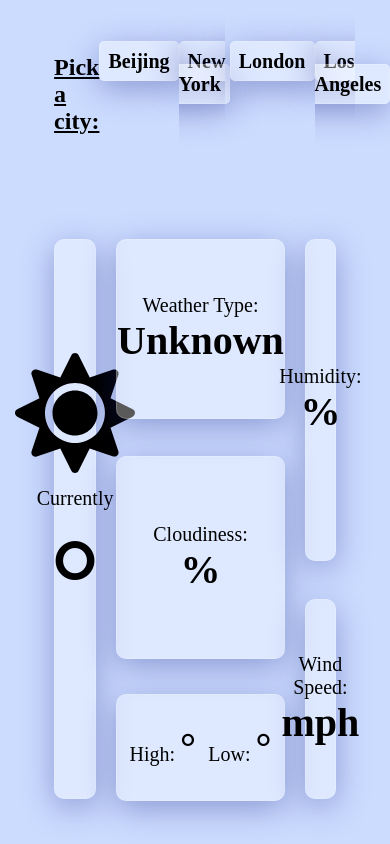
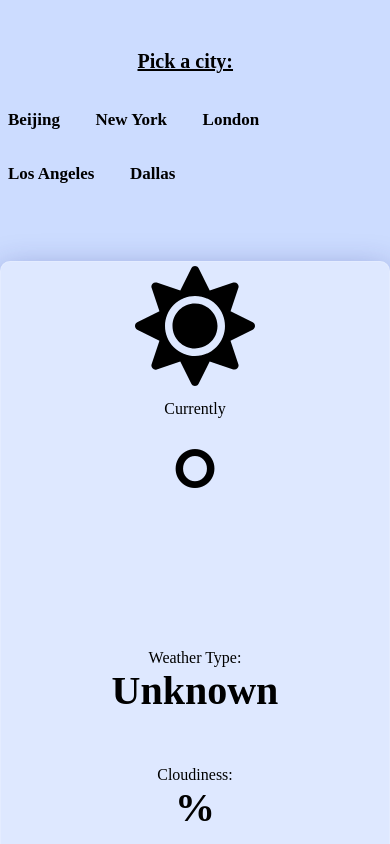
Before and after one commit to michellewongi/Weather_App, a React (Create React App) app: page / in a window 390 px wide. Shown: the top 844 px of the page. Built offline with nearby package versions, Linux system fonts and the light colour scheme; a web font is replaced by a local one.

Commit message:
Media queries

```diff
--- a/src/App.css
+++ b/src/App.css
@@ -9,28 +9,32 @@ body {
 }
 
 .picker {
-  font-size: 24px;
+  font-size: 20px;
   text-decoration: underline;
+  margin-right: 5vmin;
 }
 
 .cities {
   display: flex;
   flex-direction: row;
-  justify-content: space-between;
+  justify-content: space-evenly;
   margin-bottom: 3rem;
 }
 
 .cities a {
-  background: rgba(255, 255, 255, 0.35);
-  box-shadow: 0 8px 32px 0 rgba(31, 38, 135, 0.37);
-  backdrop-filter: blur(0px);
-  -webkit-backdrop-filter: blur(0px);
-  border-radius: 5px;
-  border: 1px solid rgba(255, 255, 255, 0.18);
   color: black;
   font-weight: bold;
   padding: 8px;
   text-decoration: none;
+}
+
+.cities p {
+  font-size: 17px;
+  margin-right: 5vmin;
+}
+
+.city {
+  display: flex;
 }
 
 .city-name {
@@ -127,3 +131,81 @@ body {
 .WeatherImageWrapper {
   font-size: 120px;
 }
+
+@media (min-width: 456px) and (max-width: 600px) {
+  body {
+    font-size: 17px;
+  }
+
+  .cities {
+    flex-direction: column;
+  }
+
+  .city {
+    flex-direction: row;
+    flex-wrap: wrap;
+  }
+
+  .currentTemp strong {
+    font-size: 6rem;
+    margin-bottom: 2rem;
+  }
+
+  .weather-type strong,
+  .cloudiness strong,
+  .highlow strong,
+  .wind strong,
+  .humidity strong {
+    font-size: 1.5rem;
+  }
+}
+
+@media (max-width: 456px) {
+  body {
+    font-size: 16px;
+    margin-bottom: 0;
+  }
+
+  .App {
+    max-width: 100%;
+    margin-bottom: 0;
+  }
+
+  .WeatherCard {
+    background: rgba(255, 255, 255, 0.35);
+    box-shadow: 0 8px 32px 0 rgba(31, 38, 135, 0.37);
+    backdrop-filter: blur(0px);
+    -webkit-backdrop-filter: blur(0px);
+    border-radius: 10px;
+    border: 1px solid rgba(255, 255, 255, 0.18);
+    display: flex;
+    flex-direction: column;
+    margin: 0 auto;
+  }
+
+  .currentTemp,
+  .weather-type,
+  .cloudiness,
+  .highlow,
+  .wind,
+  .humidity {
+    background: none;
+    box-shadow: none;
+    backdrop-filter: none;
+    border: none;
+    margin: 0 0 2rem;
+  }
+
+  .picker {
+    text-align: center;
+  }
+
+  .cities {
+    flex-direction: column;
+  }
+
+  .city {
+    flex-direction: row;
+    flex-wrap: wrap;
+  }
+}
--- a/src/components/WeatherImage.js
+++ b/src/components/WeatherImage.js
@@ -5,10 +5,15 @@ import {
   faSun,
   faCloudRain,
   faSnowflake,
+  faSmog,
 } from "@fortawesome/free-solid-svg-icons";
 
+function changeColor() {
+  let nav = document.querySelectorAll("a");
+  return Array.from(nav).forEach((nav) => (nav.style.color = "white"));
+}
+
 function WeatherImage({ weatherType }) {
-  let nav = document.querySelectorAll("a");
   switch (weatherType) {
     case "Clouds":
       return (
@@ -41,11 +46,16 @@ function WeatherImage({ weatherType }) {
         (document.body.style.backgroundRepeat = "no-repeat"),
         (document.body.style.backgroundSize = "cover"),
         (document.body.style.color = "white"),
-        (nav[0].style.color = "white"),
-        (nav[1].style.color = "white"),
-        (nav[2].style.color = "white"),
-        (nav[3].style.color = "white"),
+        changeColor(),
         (<FontAwesomeIcon icon={faCloudRain} />)
+      );
+    case "Haze":
+      return (
+        (document.body.style.backgroundImage =
+          "url('https://i.gifer.com/GCum.gif')"),
+        (document.body.style.backgroundRepeat = "no-repeat"),
+        (document.body.style.backgroundSize = "cover"),
+        (<FontAwesomeIcon icon={faSmog} />)
       );
     default:
       return <FontAwesomeIcon icon={faSun} />;
--- a/src/containers/Home.js
+++ b/src/containers/Home.js
@@ -71,6 +71,7 @@ function Home() {
       <header>
         <div className="cities">
           <h3 className="picker">Pick a city: </h3>
+          <div className="city">
             <p>
               <a href="/?city=Beijing">Beijing</a>
             </p>
@@ -83,6 +84,10 @@ function Home() {
             <p>
               <a href="/?city=Los+Angeles">Los Angeles</a>
             </p>
+            <p>
+              <a href="/?city=Dallas">Dallas</a>
+            </p>
+          </div>
         </div>
       </header>
       <h1 className="city-name">{city}</h1>
```
Lines whose indentation alone changed are shown as unchanged.
